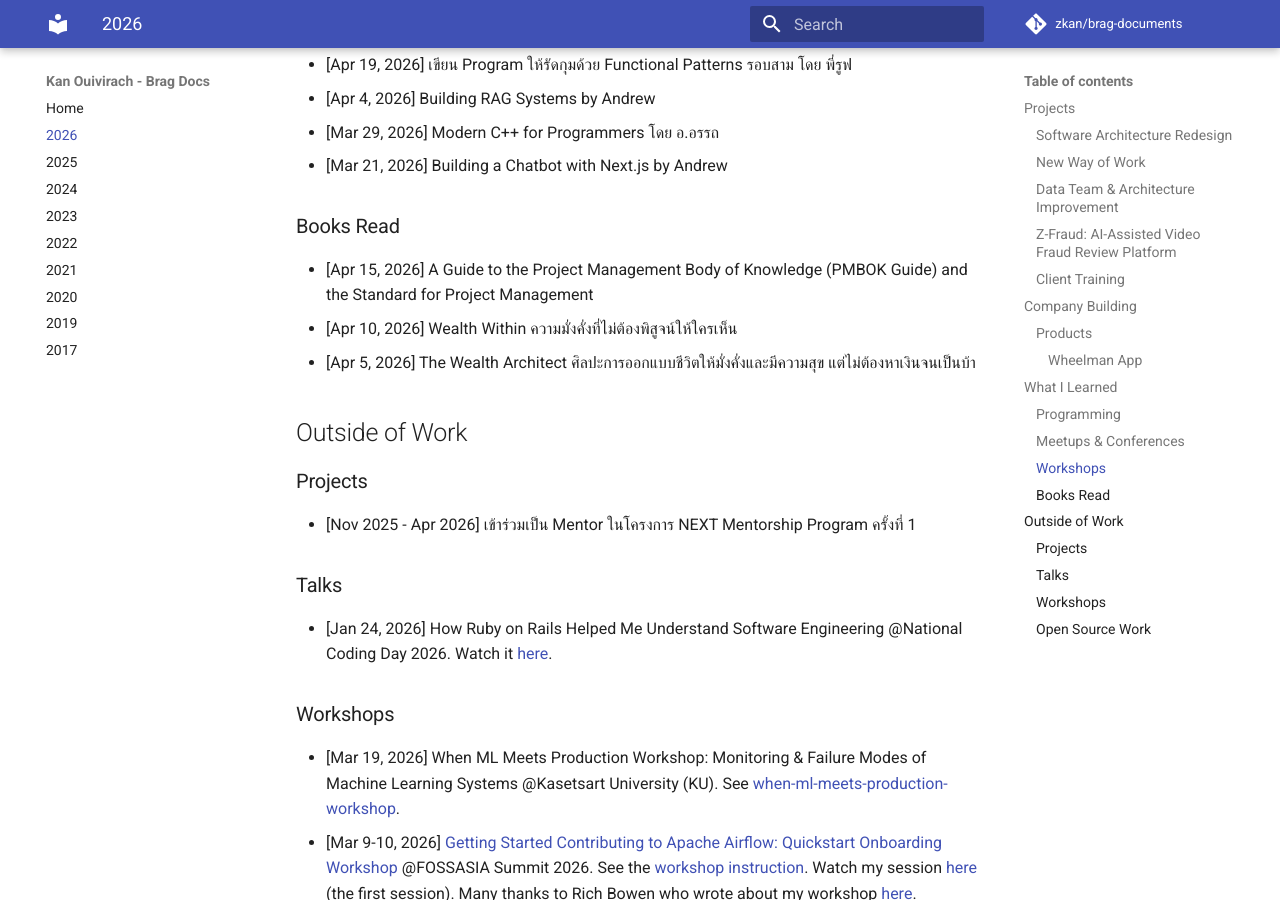
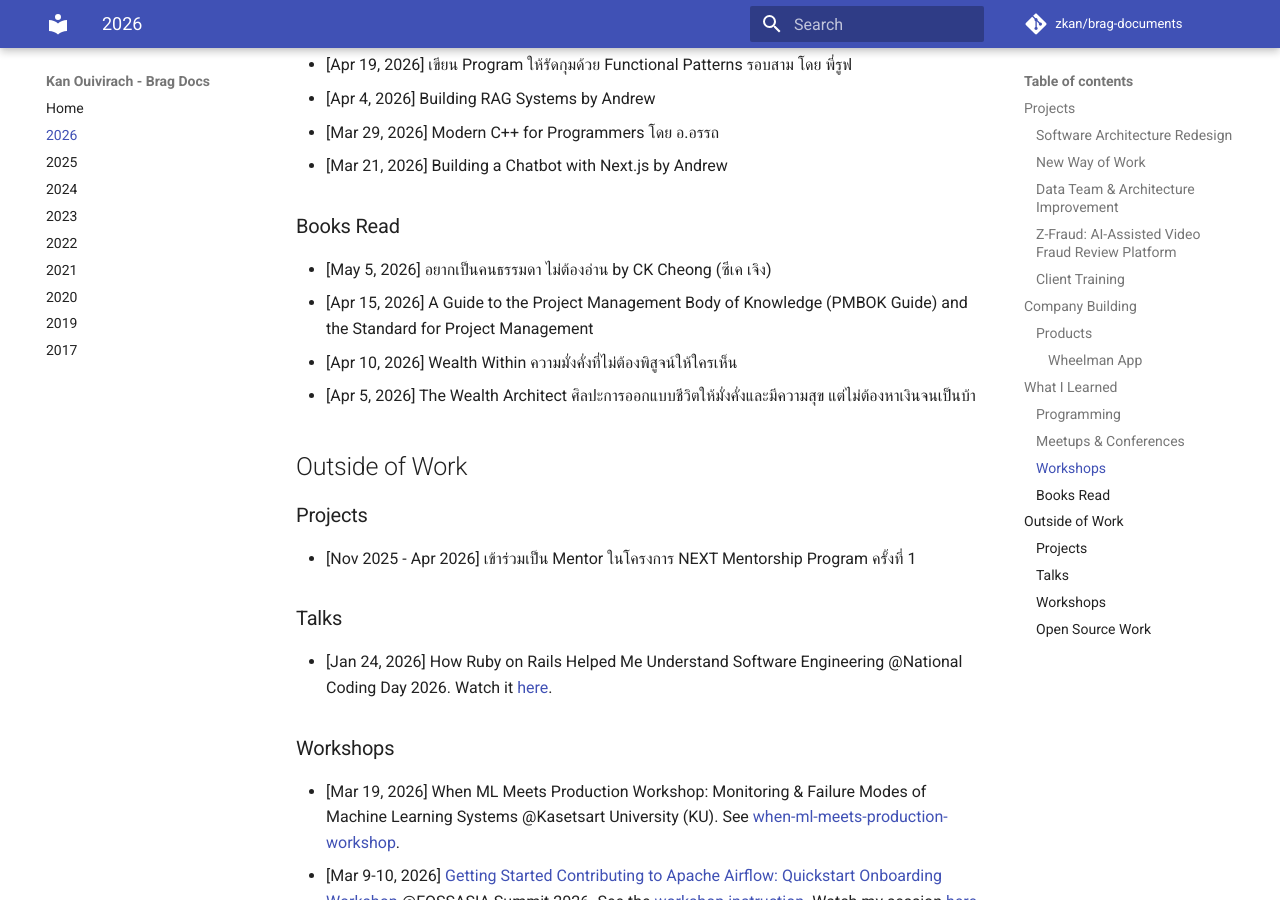
Before and after one commit to zkan/brag-documents, an MkDocs documentation site: the page built from docs/2026.md, in a window 1280 px wide and 900 px high, scrolled down 1910 px. Built offline with MkDocs 1.6.1 and Material for MkDocs 9.7.7, drawn with Linux system fonts in a browser that asks for light colours; comment, search, counter and statistics services are not loaded.

Commit message:
Add CK's book

```diff
--- a/docs/2026.md
+++ b/docs/2026.md
@@ -75,6 +75,7 @@
 
 ### Books Read
 
+* [May 5, 2026] อยากเป็นคนธรรมดา ไม่ต้องอ่าน by CK Cheong (ซีเค เจิง)
 * [Apr 15, 2026] A Guide to the Project Management Body of Knowledge (PMBOK
   Guide) and the Standard for Project Management
 * [Apr 10, 2026] Wealth Within ความมั่งคั่งที่ไม่ต้องพิสูจน์ให้ใครเห็น
@@ -85,7 +86,8 @@
 
 ### Projects
 
-* [Nov 2025 - Apr 2026] เข้าร่วมเป็น Mentor ในโครงการ NEXT Mentorship Program ครั้งที่ 1
+* [Nov 2025 - Apr 2026] เข้าร่วมเป็น Mentor ในโครงการ NEXT Mentorship Program ครั้งที่
+  1
 
 ### Talks
 
```
